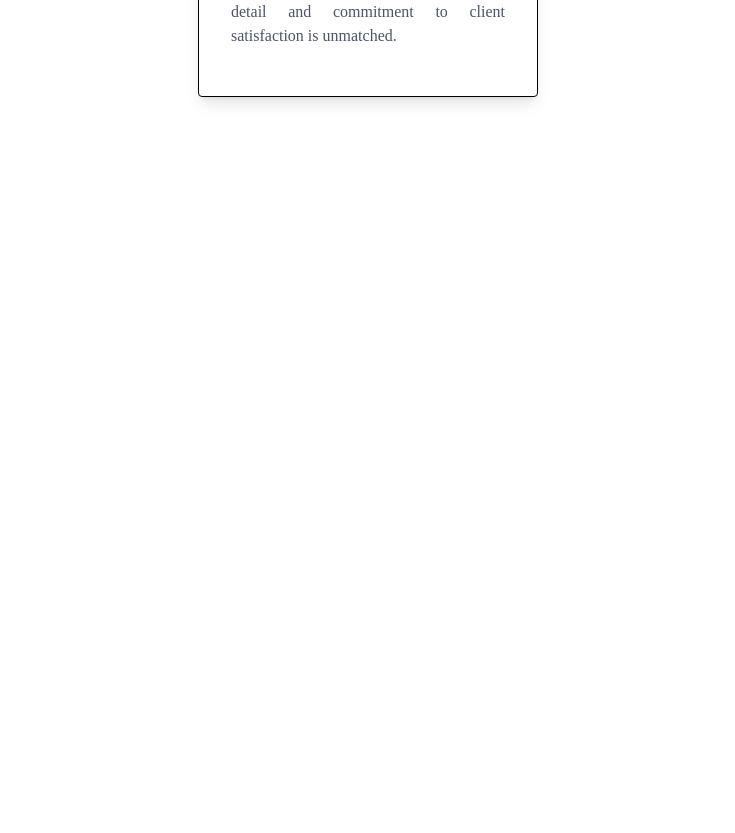
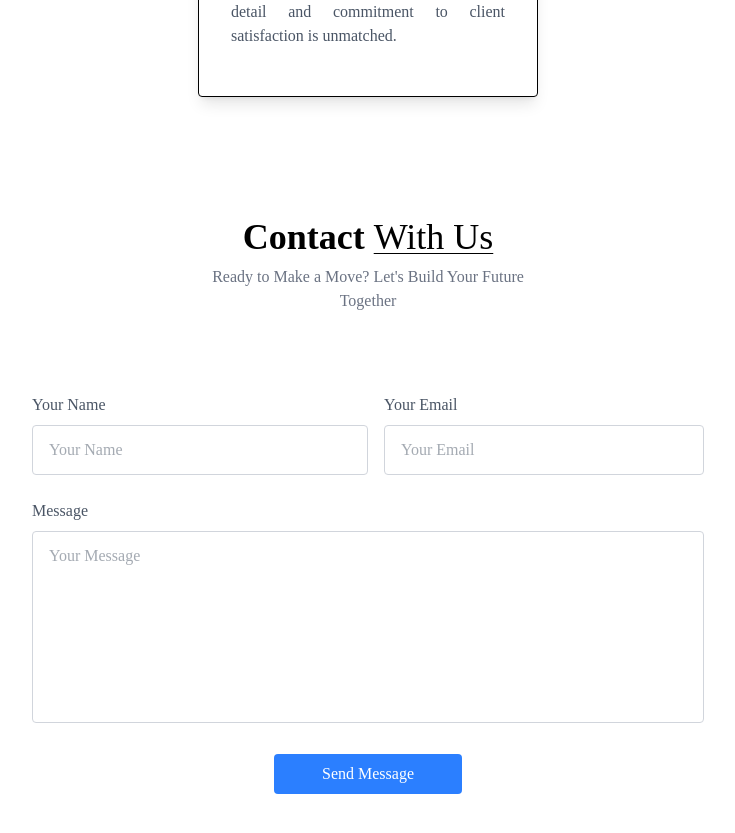
Before and after one commit to samirjkhadka/ByteState, a React (Vite) app: page / in a window 1280 px wide. Shown: the part 3320-4153 px from the top of the page, without its empty margins (272-1007 px from the left). Before the commit the page ends 3457 px from the top, so only its background shows below. Built offline with nearby package versions, Linux system fonts and the light colour scheme; a web font is replaced by a local one.

Commit message:
contact form completed

```diff
--- a/package.json
+++ b/package.json
@@ -13,6 +13,7 @@
     "@tailwindcss/vite": "^4.0.0",
     "react": "^18.3.1",
     "react-dom": "^18.3.1",
+    "react-toastify": "^11.0.3",
     "tailwindcss": "^4.0.0"
   },
   "devDependencies": {
--- a/src/App.jsx
+++ b/src/App.jsx
@@ -1,4 +1,6 @@
+import { ToastContainer } from "react-toastify";
 import About from "./components/about";
+import Contact from "./components/Contact";
 import Header from "./components/Header";
 import Projects from "./components/Projects";
 import Testimonials from "./components/Testimonials";
@@ -7,10 +9,12 @@
   return (
     <>
       <div className="w-full overflow-hidden">
+        <ToastContainer/>
         <Header />
         <About/>
         <Projects/>
         <Testimonials/>
+        <Contact/>
       </div>
     </>
   );
--- /dev/null
+++ b/src/components/Contact.jsx
@@ -0,0 +1,90 @@
+import { useState } from "react";
+import { toast } from "react-toastify";
+
+const Contact = () => {
+  const [result, setResult] = useState("");
+
+  const onSubmit = async (event) => {
+    event.preventDefault();
+    setResult("Sending....");
+    const formData = new FormData(event.target);
+
+    formData.append("access_key", "fe03d89f-9b06-480b-a489-71dacada58a8");
+
+    const response = await fetch("https://api.web3forms.com/submit", {
+      method: "POST",
+      body: formData,
+    });
+
+    const data = await response.json();
+
+    if (data.success) {
+      setResult("");
+      toast.success("Message sent successfully");
+      event.target.reset();
+    } else {
+
+      toast.error("Something went wrong: " + data.message);
+      setResult("");
+    }
+  };
+  return (
+    <div
+      id="Contact"
+      className="text-center p-6 py-20 lg:px-32 w-full overflow-hidden"
+    >
+      <h1 className="text-2xl sm:text-4xl font-bold mb-2 text-center">
+        Contact{" "}
+        <span className="underline underline-offset-4 decoration-1 under font-light">
+          With Us
+        </span>
+      </h1>
+      <p className="text-center text-gray-500 mb-12 max-w-80 mx-auto">
+        Ready to Make a Move? Let&apos;s Build Your Future Together
+      </p>
+
+      <form
+        onSubmit={onSubmit}
+        action=""
+        className="max-w-2xl mx-auto text-gray-600 pt-8"
+      >
+        <div className="flex flex-wrap justify-center">
+          <div className="w-full md:w-1/2 text-left">
+            Your Name
+            <input
+              type="text"
+              placeholder="Your Name"
+              name="name"
+              className="w-full border border-gray-300 rounded py-3 px-4 mt-2"
+              required
+            />
+          </div>
+          <div className="w-full md:w-1/2 text-left md:pl-4">
+            Your Email
+            <input
+              type="email"
+              placeholder="Your Email"
+              name="email"
+              className="w-full border border-gray-300 rounded py-3 px-4 mt-2"
+              required
+            />
+          </div>
+        </div>
+        <div className="my-6 text-left">
+          Message
+          <textarea
+            placeholder="Your Message"
+            name="message"
+            className="w-full border border-gray-300 rounded py-3 px-4 mt-2 h-48 resize-none"
+            required
+          ></textarea>
+        </div>
+        <button className="bg-blue-500 px-12 py-2 rounded text-white">
+          {result ? result : "Send Message"}
+        </button>
+      </form>
+    </div>
+  );
+};
+
+export default Contact;
```
Also changed, not shown: 1 other file (tests, documents, lock files or other folders).
